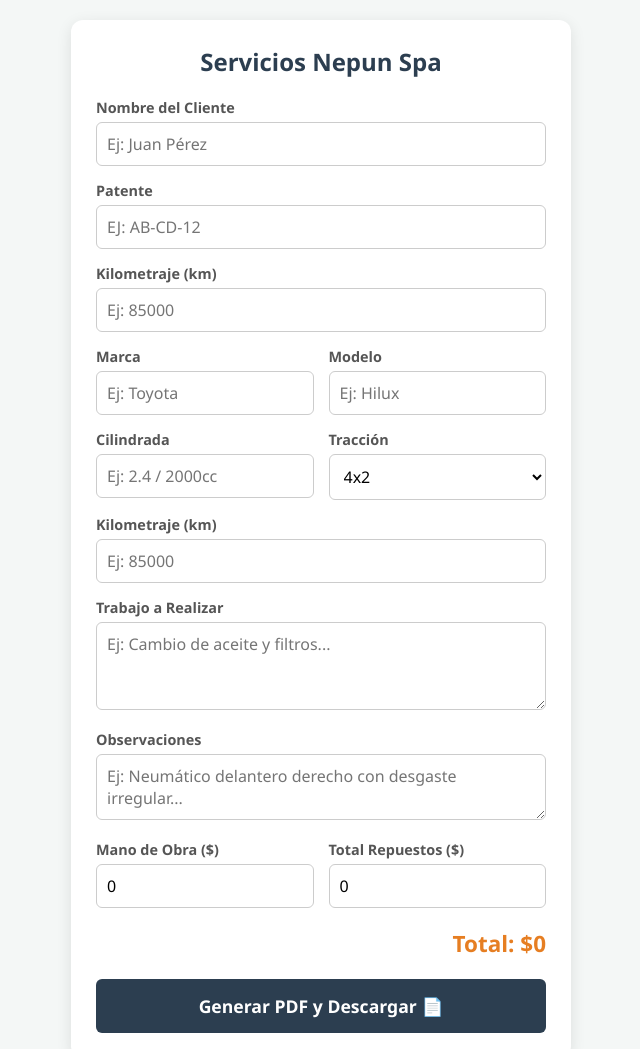
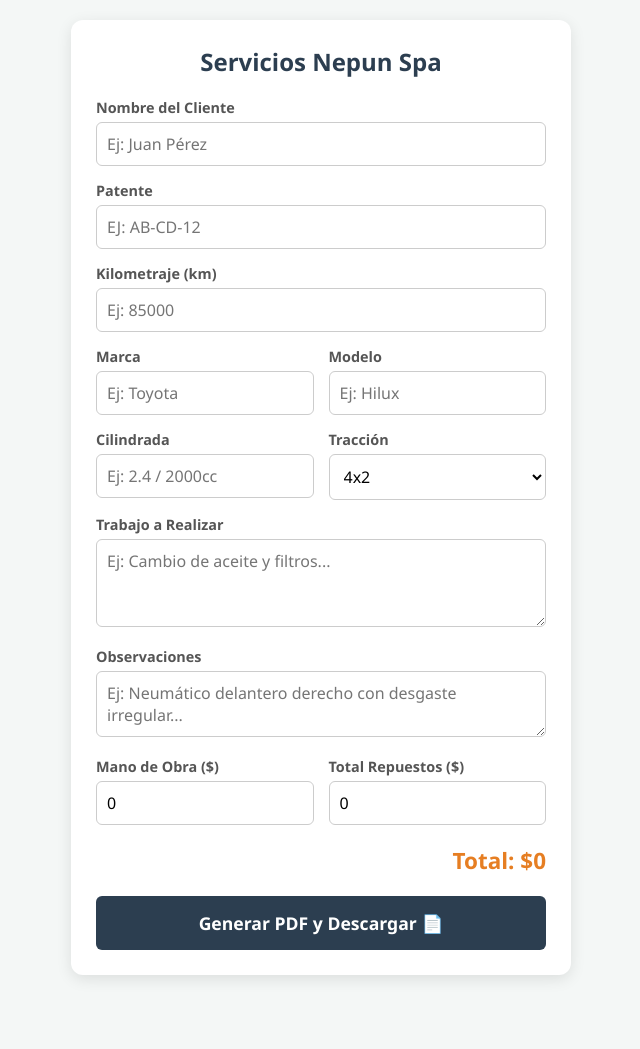
Before and after one commit to JonathanVillagra99/cotizaciones, a plain HTML site: page index.html in a window 1280 px wide. Shown: the top 1049 px of the page, without its empty margins (319-959 px from the left). After the commit the page ends 995 px from the top, so only its background shows below. Drawn offline with Linux system fonts and the light colour scheme.

Commit message:
se elimino campo duplicado

```diff
--- a/index.html
+++ b/index.html
@@ -55,11 +55,6 @@
                         <option value="4x4">4x4</option>
                     </select>
                 </div>
-            </div>
-
-            <div class="form-group">
-                <label for="kilometraje">Kilometraje (km)</label>
-                <input type="number" id="kilometraje" placeholder="Ej: 85000" min="0">
             </div>
 
             <div class="form-group">
```
